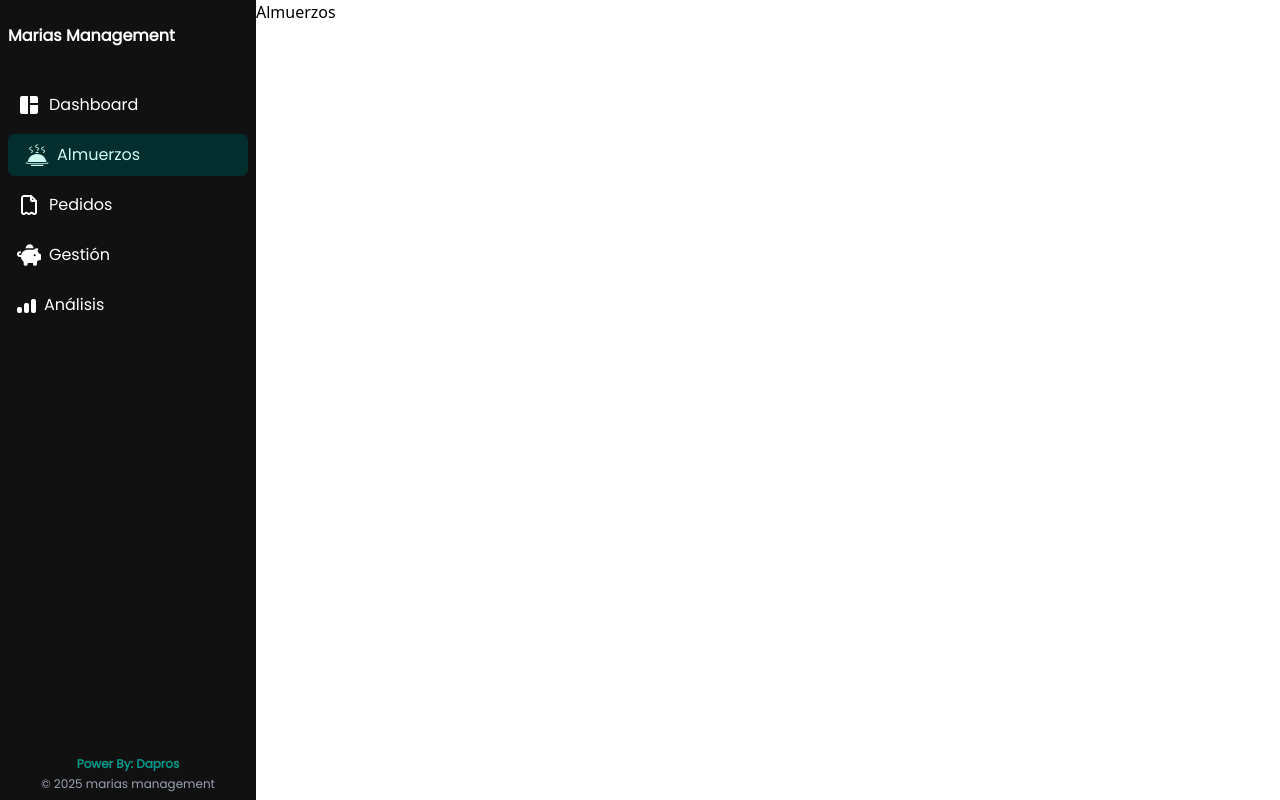
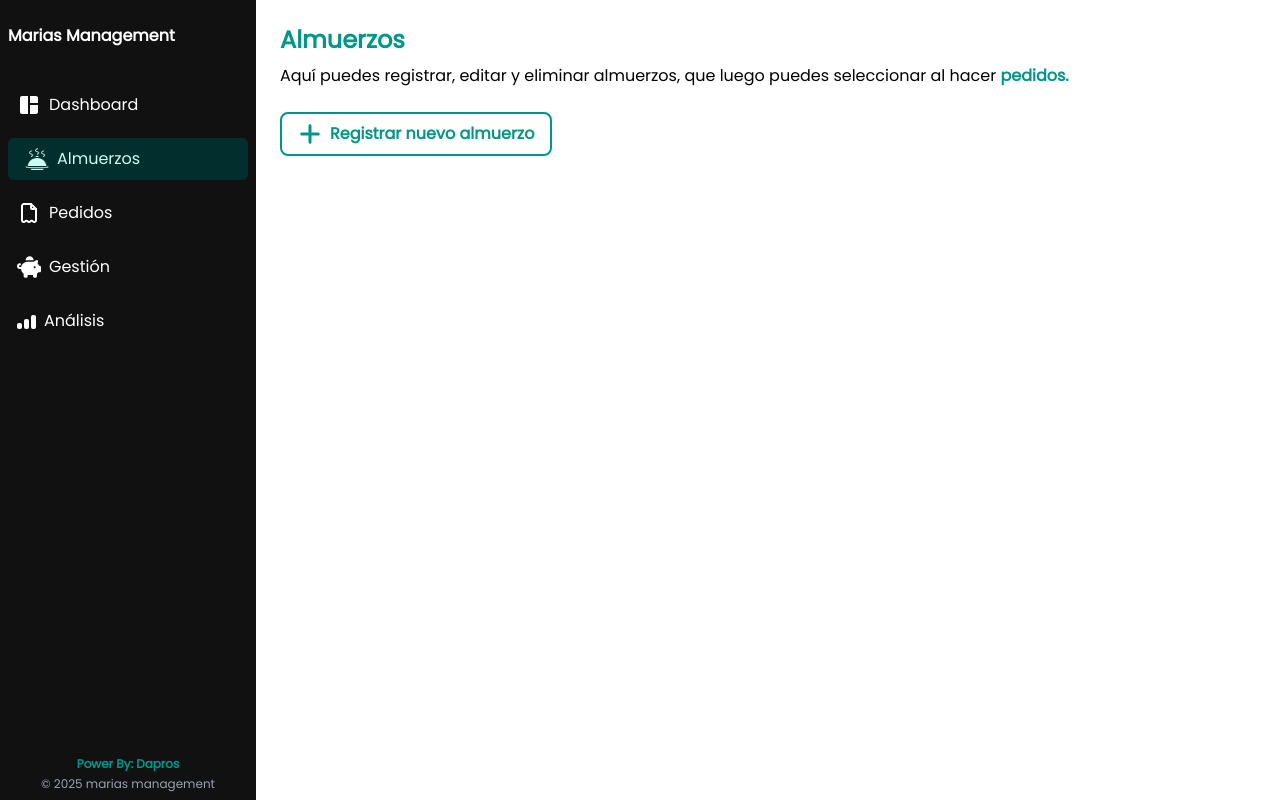
Before and after one commit to Dapros/marias-management-frontweb, a React (Vite) app: page /lunch in a window 1280 px wide. Built offline with nearby package versions, Linux system fonts and the light colour scheme.

Commit message:
Feat: contenido inicial pantalla de almuerzos y componentes y types

```diff
--- /dev/null
+++ b/src/components/custom/ViewForm.tsx
@@ -0,0 +1,9 @@
+
+
+export default function ViewForm() {
+  return (
+    <div className="p-4">
+
+    </div>
+  )
+}
--- /dev/null
+++ b/src/components/forms/LunchForm.tsx
@@ -0,0 +1,26 @@
+
+export default function LunchForm() {
+  return (
+    <form className="flex flex-col p-4 gap-2">
+
+      <div className="py-1 px-2 bg-gray-100 rounded-lg w-fit">
+        <label htmlFor="lunchImage">Subir Imagen</label>
+        <input
+          type="file"
+          style={{ display: "none" }}
+          id="lunchImage"
+          accept="image/*" name="lunchImage"
+        />
+      </div>
+
+      <div className="px-2">
+        <label>Titulo para el almuerzo</label>
+        <input
+          type="text"
+          placeholder="Ej: Almuerzo Ejecutivo, Carne asada, Pechuga, etc.."
+          className="border-b w-full"
+        />
+      </div>
+    </form>
+  )
+}
--- a/src/components/layoutcomponents/SideBar.tsx
+++ b/src/components/layoutcomponents/SideBar.tsx
@@ -20,7 +20,7 @@ export default function SideBar() {
       {/* Links de navegacion y Footer */}
       <div className="flex flex-col flex-1 justify-between">
         {/* Links de navegacion */}
-        <div className="flex flex-col text-white mt-5 gap-2">
+        <div className="flex flex-col text-white mt-5 gap-3">
           {/* Link a Dashboard */}
           <NavLink
             to="/"
--- a/src/pages/LunchPage.tsx
+++ b/src/pages/LunchPage.tsx
@@ -1,9 +1,48 @@
+import { useState } from "react";
+import LunchForm from "../components/forms/LunchForm";
+import { FaPlus } from "react-icons/fa6";
+import ViewForm from "../components/custom/ViewForm";
 
 
-export default function example() {
+export default function LunchPage() {
+
+  // state local para mostrar el formulario si se crea un nuevo almuerzo
+  const [showLunchForm, setShowLunchForm] = useState(false)
+
+  const handleShowLunchForm = () => {
+    setShowLunchForm(!showLunchForm)
+    console.log("Formulario")
+  }
+
   return (
-    <div>
-      <h1>Almuerzos</h1>
+    <div className="m-6 font-poppins">
+      {/* Encabezado de la página con titulo y texto */}
+      <div className="flex flex-col gap-2">
+        <h1 className="text-2xl font-bold text-teal-600">Almuerzos</h1>
+        <p>
+          Aquí puedes registrar, editar y eliminar almuerzos, que luego puedes seleccionar al hacer
+          <span className="font-bold text-teal-600"> pedidos.</span>
+        </p>
+      </div>
+
+      {/* Contenido principal de la página */}
+      <div className="mt-6">
+        <button
+          onClick={handleShowLunchForm}
+          className="flex items-center gap-2 py-2 px-4 border-2 text-teal-600 hover:bg-teal-50 border-teal-600 rounded-lg"
+        >
+          <FaPlus size={24}/>
+          <p className="font-bold">Registrar nuevo almuerzo</p>
+        </button>
+        {showLunchForm && (
+          <div className="mt-4 grid grid-cols-2 overflow-hidden rounded-lg shadow-lg">
+            {/* Formulario para crear un nuevo almuerzo */}
+            <LunchForm />
+            {/* Vista previa de como esta quedando el almuerzo */}
+            <ViewForm />
+          </div>
+        )}
+      </div>
     </div>
   )
 }
```
Also changed, not shown: src/types/index.ts (added, +9 -0 lines).
